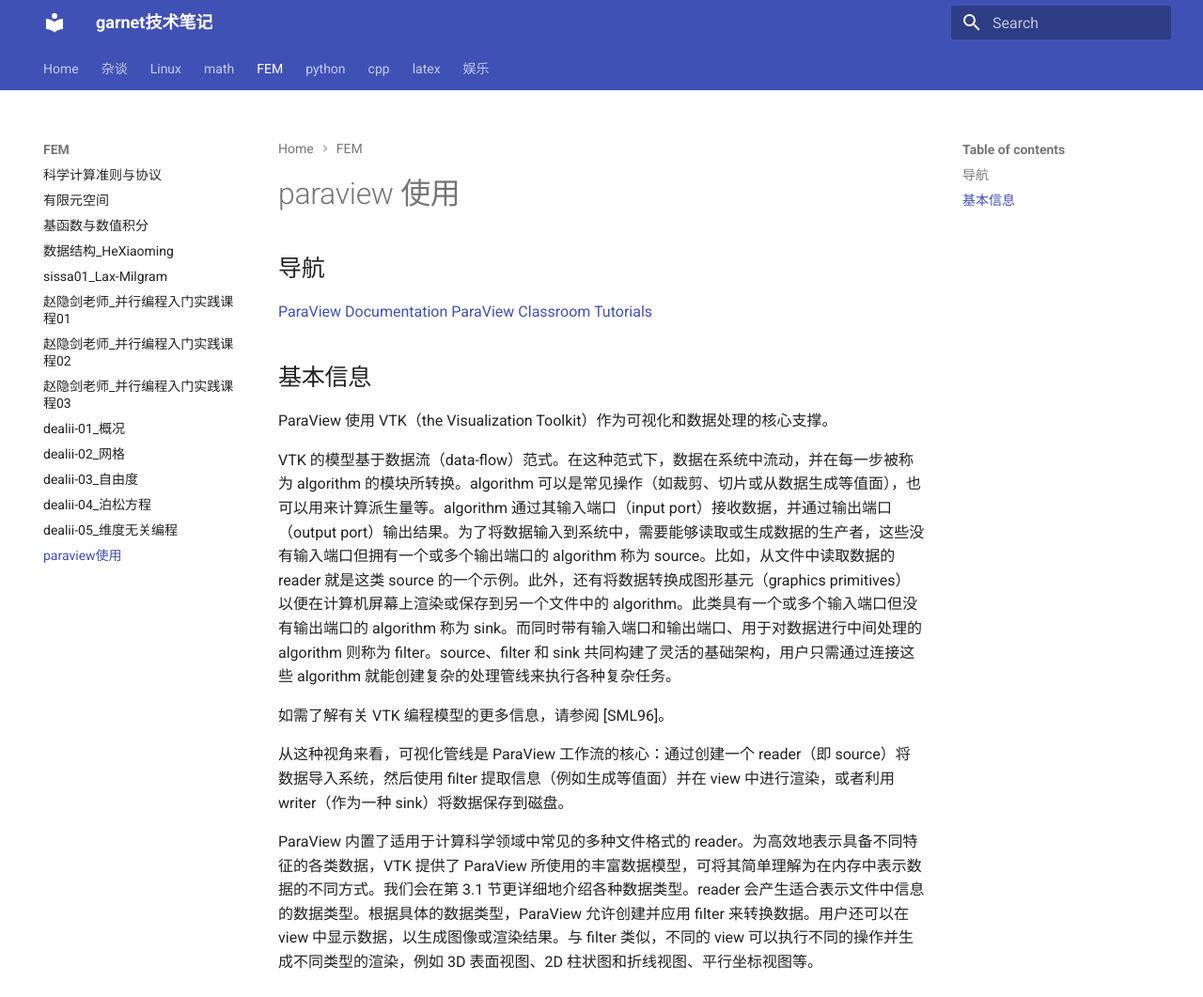
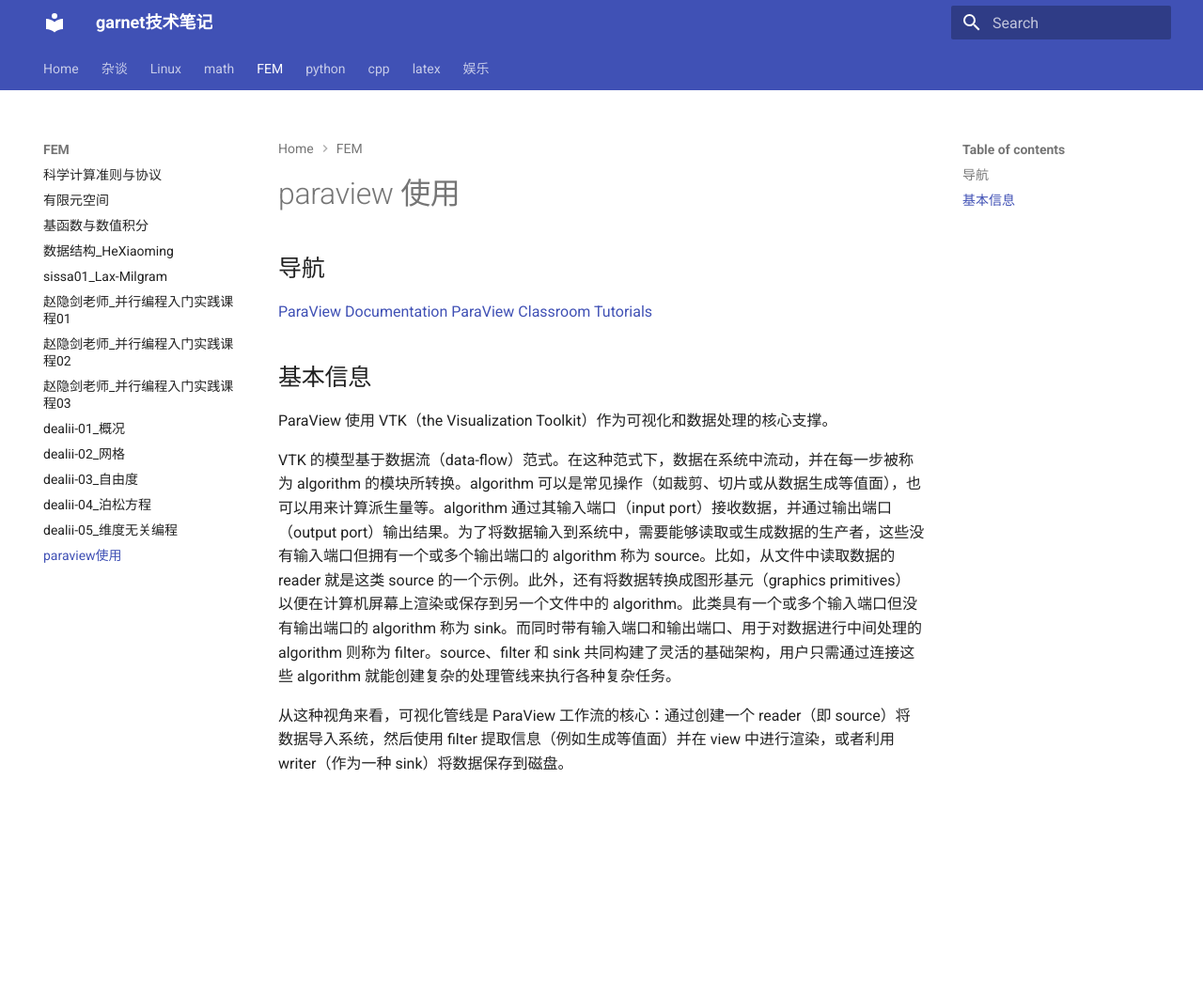
Before and after one commit to ymma98/technotes, an MkDocs documentation site: the page built from docs/FEM/paraview使用.md, in a window 1280 px wide and 1061 px high. Shown: the whole window at 94% size. Built offline with MkDocs 1.6.1 and Material for MkDocs 9.7.7, drawn with Linux system fonts in a browser that asks for light colours.

Commit message:
docs/FEM/paraview使用.md updated from https://stackedit.cn/

```diff
--- a/docs/FEM/paraview使用.md
+++ b/docs/FEM/paraview使用.md
@@ -10,12 +10,10 @@ ParaView 使用 VTK（the Visualization Toolkit）作为可视化和数据处理
 
 VTK 的模型基于数据流（data-flow）范式。在这种范式下，数据在系统中流动，并在每一步被称为 algorithm 的模块所转换。algorithm 可以是常见操作（如裁剪、切片或从数据生成等值面），也可以用来计算派生量等。algorithm 通过其输入端口（input port）接收数据，并通过输出端口（output port）输出结果。为了将数据输入到系统中，需要能够读取或生成数据的生产者，这些没有输入端口但拥有一个或多个输出端口的 algorithm 称为 source。比如，从文件中读取数据的 reader 就是这类 source 的一个示例。此外，还有将数据转换成图形基元（graphics primitives）以便在计算机屏幕上渲染或保存到另一个文件中的 algorithm。此类具有一个或多个输入端口但没有输出端口的 algorithm 称为 sink。而同时带有输入端口和输出端口、用于对数据进行中间处理的 algorithm 则称为 filter。source、filter 和 sink 共同构建了灵活的基础架构，用户只需通过连接这些 algorithm 就能创建复杂的处理管线来执行各种复杂任务。
 
-如需了解有关 VTK 编程模型的更多信息，请参阅 [SML96]。
 
 从这种视角来看，可视化管线是 ParaView 工作流的核心：通过创建一个 reader（即 source）将数据导入系统，然后使用 filter 提取信息（例如生成等值面）并在 view 中进行渲染，或者利用 writer（作为一种 sink）将数据保存到磁盘。
 
-ParaView 内置了适用于计算科学领域中常见的多种文件格式的 reader。为高效地表示具备不同特征的各类数据，VTK 提供了 ParaView 所使用的丰富数据模型，可将其简单理解为在内存中表示数据的不同方式。我们会在第 3.1 节更详细地介绍各种数据类型。reader 会产生适合表示文件中信息的数据类型。根据具体的数据类型，ParaView 允许创建并应用 filter 来转换数据。用户还可以在 view 中显示数据，以生成图像或渲染结果。与 filter 类似，不同的 view 可以执行不同的操作并生成不同类型的渲染，例如 3D 表面视图、2D 柱状图和折线视图、平行坐标视图等。
 <!--stackedit_data:
-eyJoaXN0b3J5IjpbLTkwNzU3OTY2NSwtMTI2NzI5MzI5NCwtMT
+eyJoaXN0b3J5IjpbMTY0Mzg1OTEyOSwtMTI2NzI5MzI5NCwtMT
 AwOTIyNTgzM119
 -->
```
